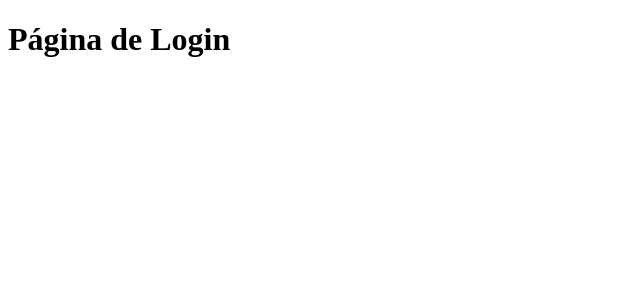
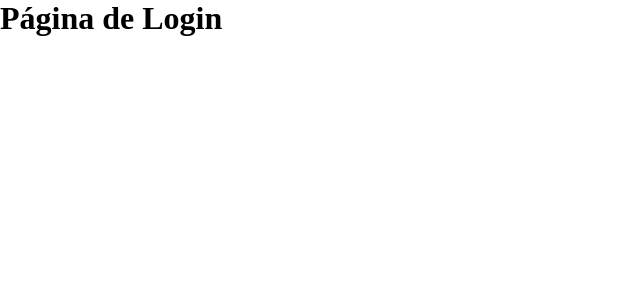
Before and after one commit to Leolepes/frontend-kenziehubv2.1-typescript, a React (Vite) app: page / in a window 1280 px wide. Shown: the top 300 px of the page, without its empty margins (0-640 px from the left). Built offline with nearby package versions, Linux system fonts and the light colour scheme.

Commit message:
style: inicio da estilização global

```diff
--- a/src/main.tsx
+++ b/src/main.tsx
@@ -1,9 +1,11 @@
 import React from "react";
 import ReactDOM from "react-dom/client";
 import { App } from "./App";
+import { GlobalStyle } from "./styles/GlobalStyles";
 
 ReactDOM.createRoot(document.getElementById("root") as HTMLElement).render(
   <React.StrictMode>
+    <GlobalStyle />
     <App />
   </React.StrictMode>
 );
--- /dev/null
+++ b/src/styles/GlobalStyles.ts
@@ -0,0 +1,16 @@
+import { createGlobalStyle } from "styled-components";
+
+export const GlobalStyle = createGlobalStyle`
+
+*{
+    margin: 0;
+    padding: 0;
+    box-sizing: border-box;
+}
+
+body{
+    width: 100vw;
+    height: 100vh;
+}
+
+`
```
